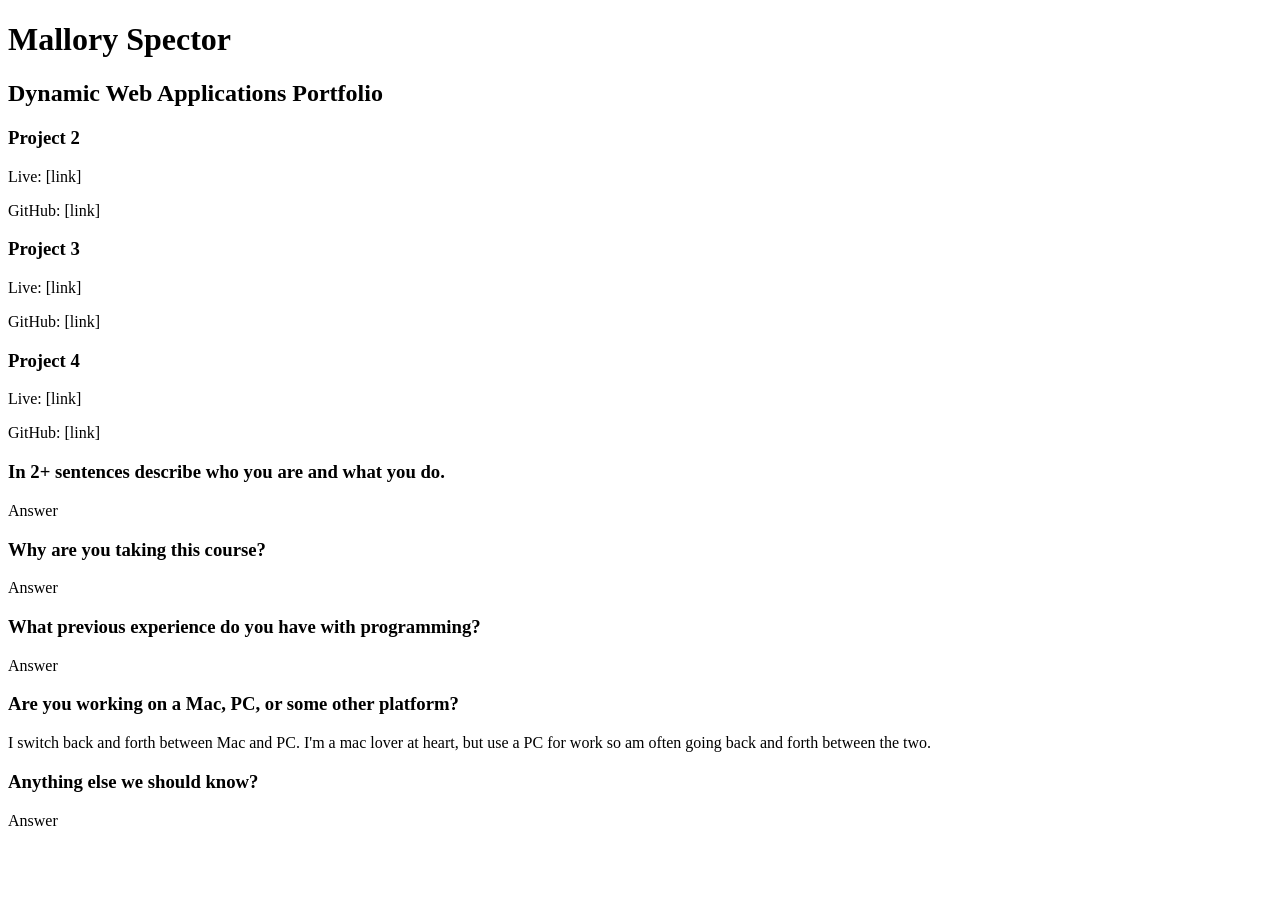
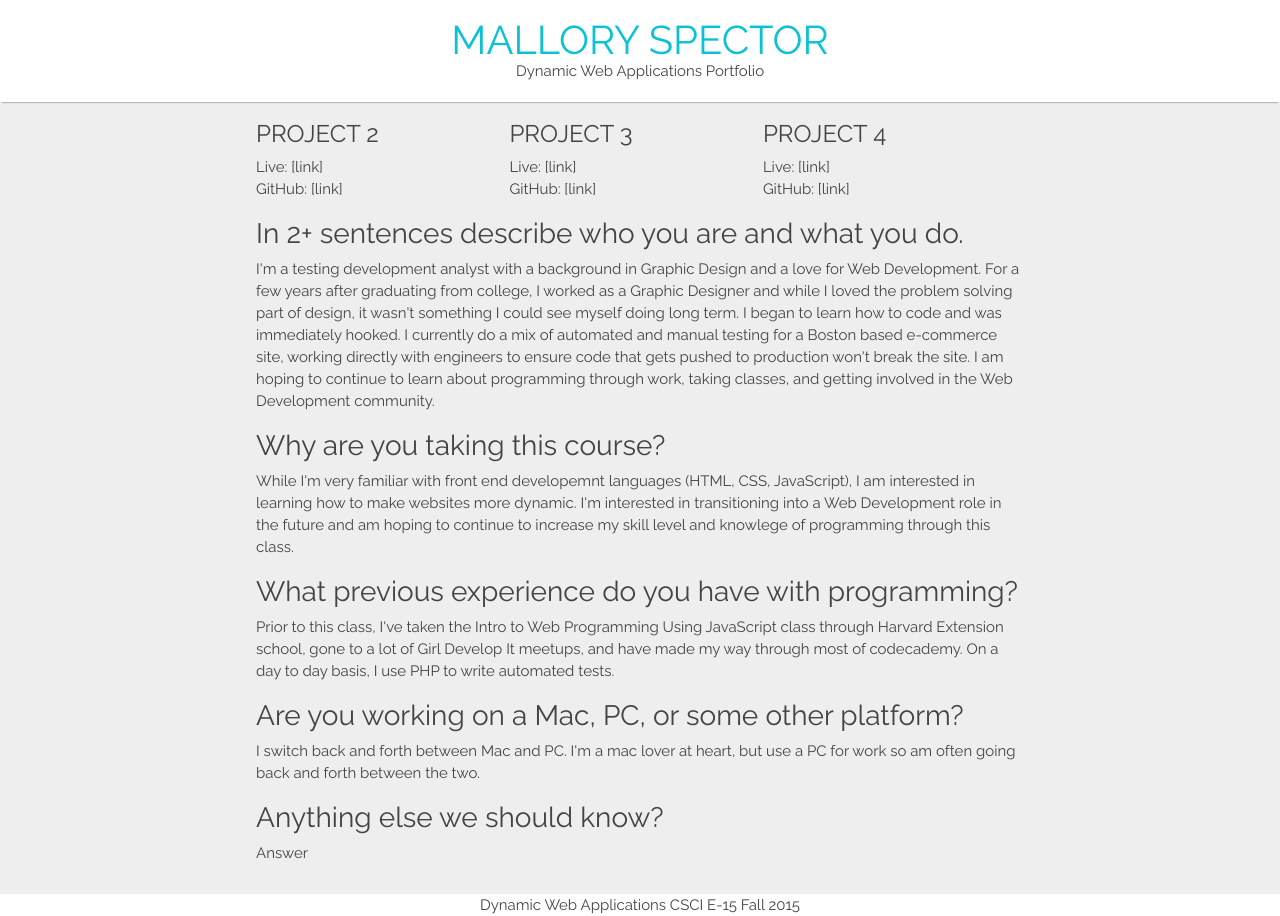
Before and after one commit to malloryspector/dwa15_p1, a plain HTML site: page index.html in a window 1280 px wide. Before the commit the page ends 846 px from the top, so only its background shows below. Drawn offline with Linux system fonts and the light colour scheme.

Commit message:
Add HTML content and first round of CSS styling

```diff
--- /dev/null
+++ b/css/reset.css
@@ -0,0 +1,48 @@
+/* http://meyerweb.com/eric/tools/css/reset/
+   v2.0 | 20110126
+   License: none (public domain)
+*/
+
+html, body, div, span, applet, object, iframe,
+h1, h2, h3, h4, h5, h6, p, blockquote, pre,
+a, abbr, acronym, address, big, cite, code,
+del, dfn, em, img, ins, kbd, q, s, samp,
+small, strike, strong, sub, sup, tt, var,
+b, u, i, center,
+dl, dt, dd, ol, ul, li,
+fieldset, form, label, legend,
+table, caption, tbody, tfoot, thead, tr, th, td,
+article, aside, canvas, details, embed,
+figure, figcaption, footer, header, hgroup,
+menu, nav, output, ruby, section, summary,
+time, mark, audio, video {
+	margin: 0;
+	padding: 0;
+	border: 0;
+	font-size: 100%;
+	font: inherit;
+	vertical-align: baseline;
+}
+/* HTML5 display-role reset for older browsers */
+article, aside, details, figcaption, figure,
+footer, header, hgroup, menu, nav, section {
+	display: block;
+}
+body {
+	line-height: 1;
+}
+ol, ul {
+	list-style: none;
+}
+blockquote, q {
+	quotes: none;
+}
+blockquote:before, blockquote:after,
+q:before, q:after {
+	content: '';
+	content: none;
+}
+table {
+	border-collapse: collapse;
+	border-spacing: 0;
+}
--- /dev/null
+++ b/css/style.css
@@ -0,0 +1,70 @@
+@import url(https://fonts.googleapis.com/css?family=Raleway);
+
+body {
+  background-color: #eeeeee;
+  font-family: 'Raleway', sans-serif;
+  color: #444;
+  text-align: left;
+}
+
+p {
+  font-size: 15px;
+  line-height: 22px;
+}
+
+h1 {
+  font-size: 40px;
+  color: #0ac2d2;
+  text-transform: uppercase;
+}
+
+h2 {
+  font-size: 28px;
+  padding-top: 20px;
+  padding-bottom: 10px;
+}
+
+h3 {
+  font-size: 24px;
+  padding-top: 20px;
+  padding-bottom: 10px;
+  text-transform: uppercase;
+}
+
+#header {
+  background-color: #ffffff;
+  height: 100%;
+  padding-top: 20px;
+  padding-bottom: 20px;
+  text-align: center;
+  box-shadow: 0 2px 2px -2px;
+}
+
+.container {
+  margin: 0 auto;
+  width: 60%;
+  overflow: auto;
+  clear: both;
+}
+
+.project {
+  width: 33%;
+  overflow: auto;
+  float: left;
+  margin: 0 auto;
+}
+
+.clear {
+  clear: both;
+}
+
+.image100 {
+  width: 100%;
+}
+
+#footer {
+  background-color: #ffffff;
+  color: #444;
+  text-align: center;
+  margin-top: 30px;
+}
--- a/index.html
+++ b/index.html
@@ -1,43 +1,56 @@
 <!DOCTYPE html>
 <html>
   <head>
-    <meta charset="utf-8">
     <title>Mallory Spector P1 - DWA15</title>
+    <meta charset="utf-8" />
+    <meta name="viewport" content="width-device-width" />
+    <link rel="stylesheet" href="css/reset.css" type=text/css />
+    <link rel="stylesheet" href="css/style.css" type="text/css" />
   </head>
 
   <body>
+    <header id="header">
+      <div class="container">
+        <h1>Mallory Spector</h1>
+        <p>Dynamic Web Applications Portfolio</p>
+      </div>
+    </header>
     <div class="container">
-      <div id="heading">
-        <h1>Mallory Spector</h1>
-        <h2>Dynamic Web Applications Portfolio</h2>
-      </div>
-      <div id="image">
+      <div class="image100">
         <!--Add image here-->
       </div>
-      <div id="projects">
-        <h3>Project 2</h3>
-        <p>Live: [link]</p>
-        <p>GitHub: [link]</p>
+      <div class="project">
+          <h3>Project 2</h3>
+          <p>Live: [link]</p>
+          <p>GitHub: [link]</p>
+      </div>
+      <div class="project">
         <h3>Project 3</h3>
         <p>Live: [link]</p>
         <p>GitHub: [link]</p>
+      </div>
+      <div class="project">
         <h3>Project 4</h3>
         <p>Live: [link]</p>
         <p>GitHub: [link]</p>
       </div>
+      <div class="clear">
+      </div>
       <div id="about">
-        <h3>In 2+ sentences describe who you are and what you do.</h3>
-        <p>Answer</p>
-        <h3>Why are you taking this course?</h3>
-        <p>Answer</p>
-        <h3>What previous experience do you have with programming?</h3>
-        <p>Answer</p>
-        <h3>Are you working on a Mac, PC, or some other platform?</h3>
+        <h2>In 2+ sentences describe who you are and what you do.</h2>
+        <p>I'm a testing development analyst with a background in Graphic Design and a love for Web Development. For a few years after graduating from college, I worked as a Graphic Designer and while I loved the problem solving part of design, it wasn't something I could see myself doing long term. I began to learn how to code and was immediately hooked. I currently do a mix of automated and manual testing for a Boston based e-commerce site, working directly with engineers to ensure code that gets pushed to production won't break the site. I am hoping to continue to learn about programming through work, taking classes, and getting involved in the Web Development community.</p>
+        <h2>Why are you taking this course?</h2>
+        <p>While I'm very familiar with front end developemnt languages (HTML, CSS, JavaScript), I am interested in learning how to make websites more dynamic. I'm interested in transitioning into a Web Development role in the future and am hoping to continue to increase my skill level and knowlege of programming through this class.</p>
+        <h2>What previous experience do you have with programming?</h2>
+        <p>Prior to this class, I've taken the Intro to Web Programming Using JavaScript class through Harvard Extension school, gone to a lot of Girl Develop It meetups, and have made my way through most of codecademy. On a day to day basis, I use PHP to write automated tests.</p>
+        <h2>Are you working on a Mac, PC, or some other platform?</h2>
         <p>I switch back and forth between Mac and PC. I'm a mac lover at heart, but use a PC for work so am often going back and forth between the two.</p>
-        <h3>Anything else we should know?</h3>
+        <h2>Anything else we should know?</h2>
         <p>Answer</p>
       </div>
     </div>
-    <footer></footer>
+    <footer id="footer">
+      <p>Dynamic Web Applications CSCI E-15 Fall 2015</p>
+    </footer>
   </body>
 </html>
```
Also changed, not shown: 1 other file.
